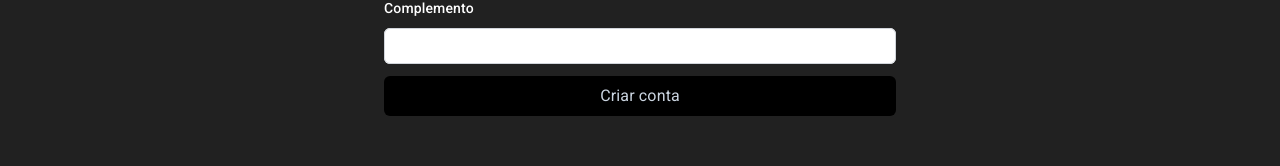
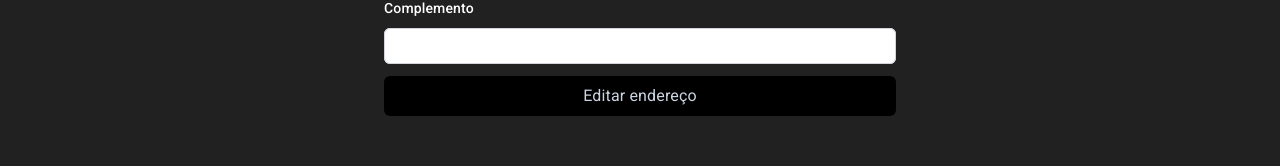
Before and after one commit to Rein4ldoAlv3s/gyn-gamer, a React (Vite) app: page /cadastro-endereco/1 in a window 1280 px wide. Shown: the part 576-742 px from the top of the page. Built offline with nearby package versions, Linux system fonts and the light colour scheme; no server answers.

Commit message:
button editar endereco

```diff
--- a/src/components/CadastroEnderecoEntrega.tsx
+++ b/src/components/CadastroEnderecoEntrega.tsx
@@ -271,9 +271,17 @@ const CadastroEnderecoEntrega = () => {
                     className="block w-full rounded-md bg-white px-3 py-1.5 text-base text-gray-900 outline outline-1 -outline-offset-1 outline-gray-300 placeholder:text-gray-400 focus:outline focus:outline-2 focus:-outline-offset-2 focus:outline-indigo-600 sm:text-sm/6"
                 />
             </div>
-            <div className='mt-3'>
-                <button onClick={(e) => cadastrar(e)} className='bg-black rounded-md text-slate-300 px-3 py-2 w-full '>Criar conta</button>
-            </div>
+
+            {isCadastro
+                ?
+                <div className='mt-3'>
+                    <button onClick={(e) => cadastrar(e)} className='bg-black rounded-md text-slate-300 px-3 py-2 w-full '>Adicionar endereço</button>
+                </div>
+                :
+                <div className='mt-3'>
+                    <button onClick={(e) => cadastrar(e)} className='bg-black rounded-md text-slate-300 px-3 py-2 w-full '>Editar endereço</button>
+                </div>
+            }
 
 
         </div>
```
